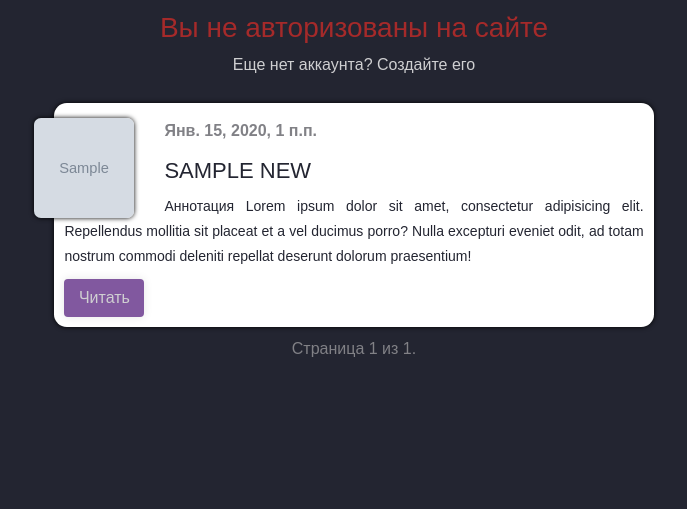
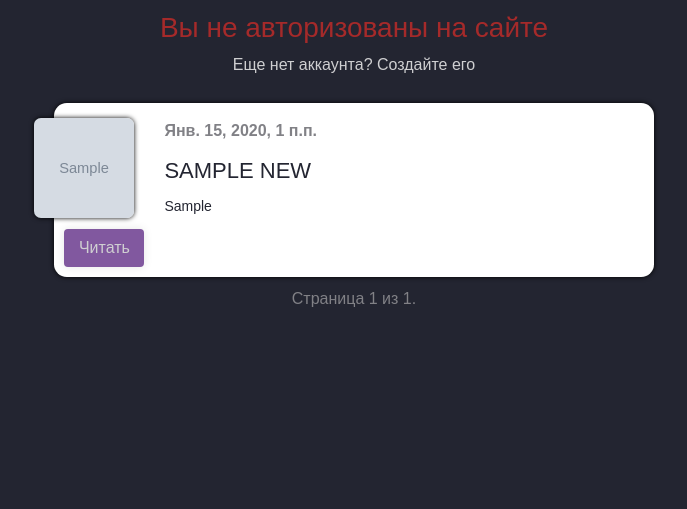
Before and after one commit to C15HOT/apps_shop, a Django app: page / in a window 1280 px wide. Shown: the part 132-641 px from the top of the page, without its empty margins (286-973 px from the left). Run offline with Django 3.2, Linux system fonts and the light colour scheme; tables that the repository leaves empty hold one stand-in row (values such as "Sample post"); grey boxes marked "Sample" are stand-in pictures; some libraries are stand-ins or nearby versions.

Commit message:
код для аннотации

```diff
--- a/templates/news_list.html
+++ b/templates/news_list.html
@@ -26,7 +26,7 @@ TODO -->
                     {{ news.title }}
                     </h1>
                     <div class="post-text">
-                    Аннотация Lorem ipsum dolor sit amet, consectetur adipisicing elit. Repellendus mollitia sit placeat et a vel ducimus porro? Nulla excepturi eveniet odit, ad totam nostrum commodi deleniti repellat deserunt dolorum praesentium!
+                    {{ news.annotation }}
                     </div>
                     <a class="btn" href="{% url 'news_detail' news.slug %}">Читать</a>
                 </div>
```
Also changed, not shown: shop/migrations/0001_initial.py, shop/migrations/0002_auto_20211122_1615.py (added).
